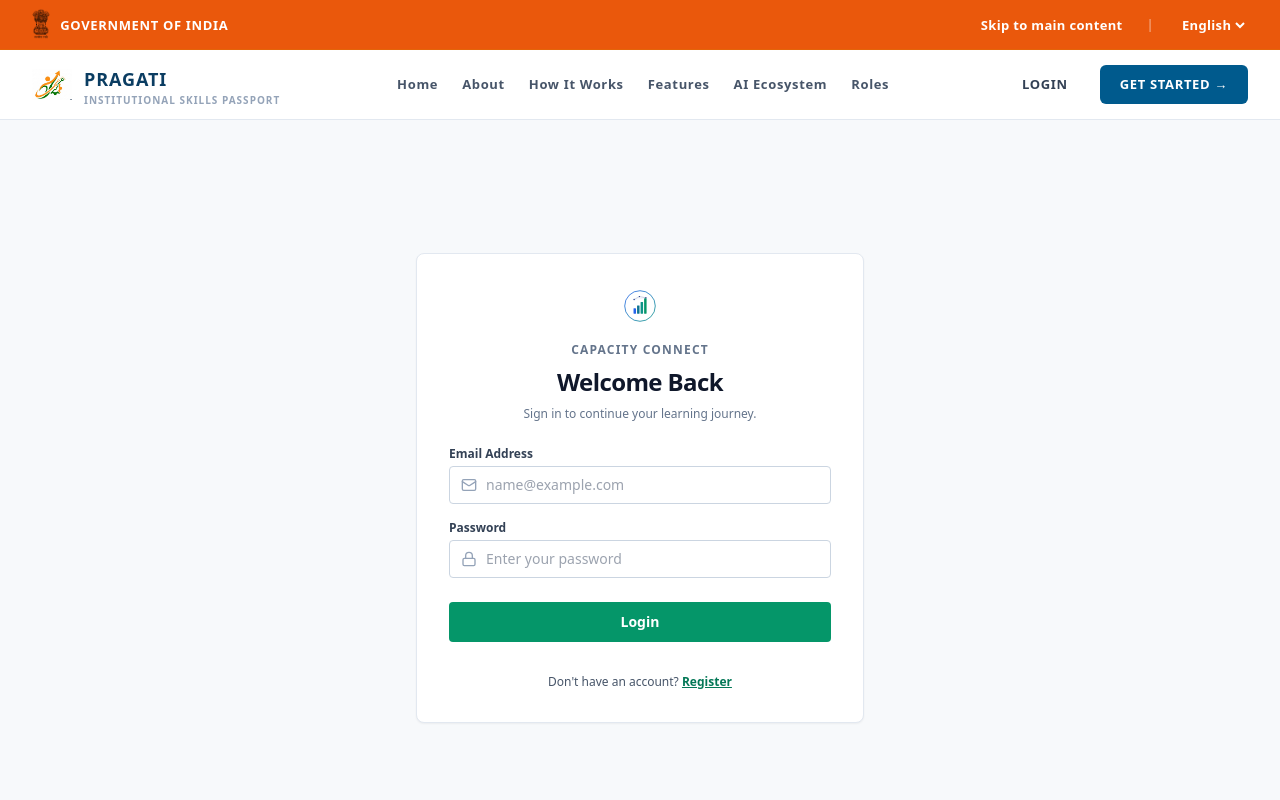
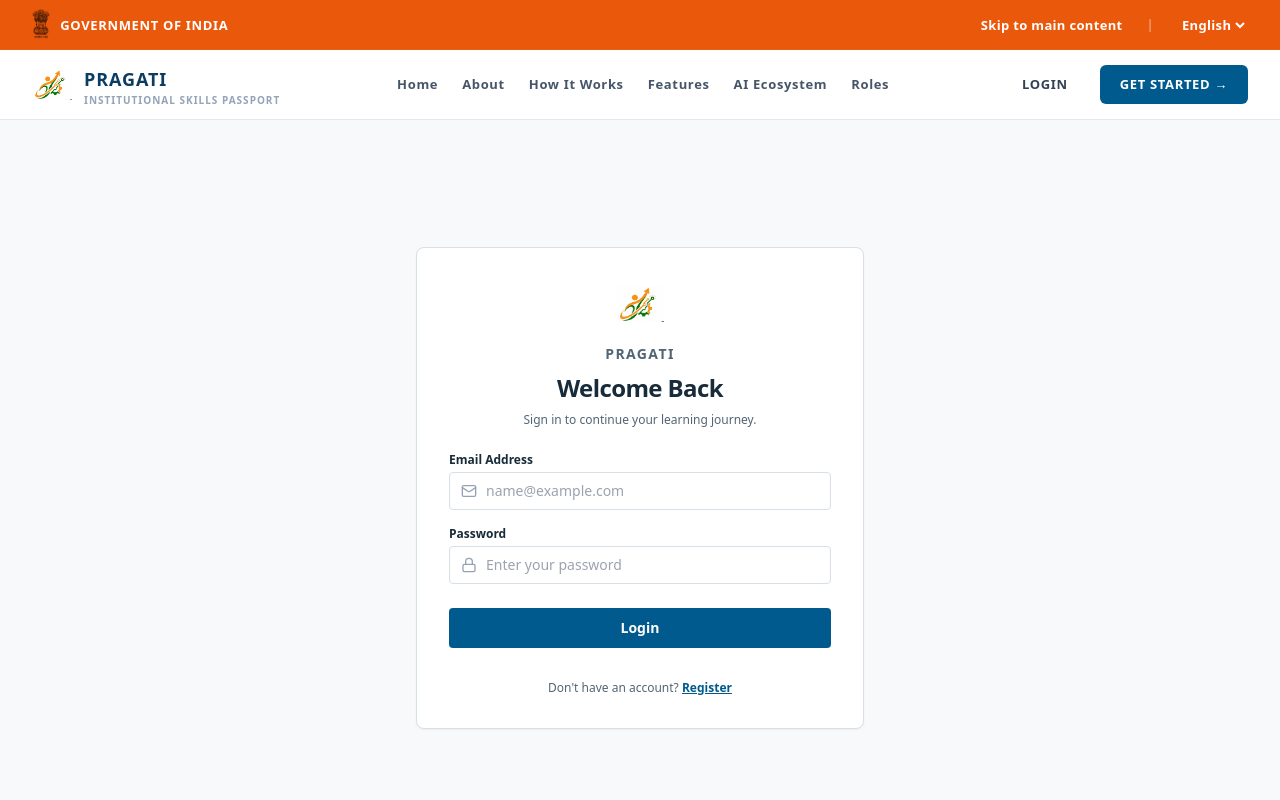
Before and after one commit to 2300031005/capacity_connect, a React (Vite) app in the folder client/: page /login in a window 1280 px wide. Shown: the top 800 px of the page. Built offline with nearby package versions, Linux system fonts and the light colour scheme; no server answers.

Commit message:
login pages

```diff
--- a/client/src/components/Button.jsx
+++ b/client/src/components/Button.jsx
@@ -15,9 +15,9 @@
   const baseStyles = 'inline-flex items-center justify-center font-medium transition-colors focus:outline-none focus:ring-2 focus:ring-offset-2 disabled:opacity-50 disabled:cursor-not-allowed rounded';
 
   const variants = {
-    primary: 'bg-emerald-600 text-white hover:bg-emerald-700 focus:ring-emerald-500',
-    secondary: 'bg-slate-800 text-white hover:bg-slate-900 focus:ring-slate-700',
-    outline: 'border border-slate-300 text-slate-700 bg-white hover:bg-slate-100 focus:ring-slate-400',
+    primary: 'bg-[#005A8D] text-white hover:bg-[#0B3D62] focus:ring-[#005A8D]',
+    secondary: 'bg-white text-[#172B3A] border border-[#D7E0E7] hover:bg-[#F7F9FB] focus:ring-[#005A8D]',
+    outline: 'border border-[#005A8D] text-[#005A8D] bg-white hover:bg-blue-50 focus:ring-[#005A8D]',
     danger: 'bg-red-600 text-white hover:bg-red-700 focus:ring-red-500',
   };
 
--- a/client/src/components/Loading.jsx
+++ b/client/src/components/Loading.jsx
@@ -10,7 +10,7 @@
   return (
     <div className={`flex items-center justify-center gap-3 py-4 text-slate-600 ${className}`}>
       <div
-        className={`animate-spin rounded-full border-slate-300 border-t-emerald-600 ${sizeClasses[size] || sizeClasses.md}`}
+        className={`animate-spin rounded-full border-slate-300 border-t-[#005A8D] ${sizeClasses[size] || sizeClasses.md}`}
       />
       {message && <span className="text-sm font-medium">{message}</span>}
     </div>
--- a/client/src/components/ProtectedRoute.jsx
+++ b/client/src/components/ProtectedRoute.jsx
@@ -44,7 +44,7 @@
             <button
               type="button"
               onClick={() => restoreSession()}
-              className="w-full sm:w-auto px-4 py-2 bg-emerald-600 hover:bg-emerald-700 text-white rounded-lg text-xs font-semibold inline-flex items-center justify-center gap-1.5 transition-colors shadow-sm"
+              className="w-full sm:w-auto px-4 py-2 bg-[#005A8D] hover:bg-[#0B3D62] text-white rounded-lg text-xs font-semibold inline-flex items-center justify-center gap-1.5 transition-colors shadow-sm"
             >
               <RefreshCw className="w-3.5 h-3.5" />
               <span>Check Reactivation</span>
--- a/client/src/layouts/DashboardLayout.jsx
+++ b/client/src/layouts/DashboardLayout.jsx
@@ -7,7 +7,7 @@
   const [sidebarOpen, setSidebarOpen] = useState(false);
 
   return (
-    <div className="min-h-screen flex flex-col bg-slate-50 text-slate-900">
+    <div className="min-h-screen flex flex-col bg-[#F7F9FB] text-[#172B3A]">
       {/* Top Header */}
       <Topbar onMenuClick={() => setSidebarOpen(true)} />
 
--- a/client/src/layouts/Sidebar.jsx
+++ b/client/src/layouts/Sidebar.jsx
@@ -55,9 +55,9 @@
   const navItems = roleNavItems[role] || roleNavItems.trainee;
 
   const roleBadgeInfo = {
-    trainee: { label: 'Trainee Space', icon: GraduationCap, color: 'bg-blue-50 text-blue-700 border-blue-200' },
-    trainer: { label: 'Trainer Hub', icon: UserCheck, color: 'bg-teal-50 text-teal-700 border-teal-200' },
-    admin: { label: 'Administrator', icon: ShieldCheck, color: 'bg-emerald-50 text-emerald-700 border-emerald-200' },
+    trainee: { label: 'Trainee Space', icon: GraduationCap, color: 'bg-blue-50 text-[#005A8D] border-[#D7E0E7]' },
+    trainer: { label: 'Trainer Hub', icon: UserCheck, color: 'bg-[#F7F9FB] text-[#526575] border-[#D7E0E7]' },
+    admin: { label: 'Administrator', icon: ShieldCheck, color: 'bg-[#F7F9FB] text-[#16834B] border-[#D7E0E7]' },
   };
 
   const currentBadge = roleBadgeInfo[role] || roleBadgeInfo.trainee;
@@ -75,13 +75,13 @@
 
       {/* Sidebar Container */}
       <aside
-        className={`fixed inset-y-0 left-0 z-50 w-64 min-w-[16rem] bg-white border-r border-slate-200 transform transition-transform duration-200 ease-in-out md:translate-x-0 md:sticky md:top-16 md:h-[calc(100vh-4rem)] md:z-0 flex flex-col justify-between shrink-0 overflow-y-auto ${
+        className={`fixed inset-y-0 left-0 z-50 w-64 min-w-[16rem] bg-white border-r border-[#D7E0E7] transform transition-transform duration-200 ease-in-out md:translate-x-0 md:sticky md:top-16 md:h-[calc(100vh-4rem)] md:z-0 flex flex-col justify-between shrink-0 overflow-y-auto ${
           isOpen ? 'translate-x-0' : '-translate-x-full'
         }`}
       >
         <div>
           {/* Sidebar Role Badge */}
-          <div className="p-4 border-b border-slate-100">
+          <div className="p-4 border-b border-[#D7E0E7]">
             <div className={`flex items-center gap-2 px-3 py-2 rounded border text-xs font-semibold ${currentBadge.color}`}>
               <RoleIcon className="w-4 h-4" />
               <span>{currentBadge.label}</span>
@@ -118,12 +118,14 @@
                   className={({ isActive }) =>
                     `flex items-center gap-3 px-3 py-2.5 rounded text-sm font-medium transition-colors ${
                       isActive
-                        ? 'bg-slate-900 text-white'
-                        : 'text-slate-600 hover:text-slate-900 hover:bg-slate-100'
+                        ? 'bg-blue-50 text-[#005A8D] font-semibold'
+                        : 'text-[#526575] hover:text-[#172B3A] hover:bg-[#F7F9FB]'
                     }`
                   }
                 >
-                  <Icon className="w-4 h-4" />
+                  <Icon className={`w-4 h-4 ${
+                    /* Icon inherits parent color from NavLink className above */ ''
+                  }`} />
                   <span>{item.name}</span>
                 </NavLink>
               );
@@ -132,9 +134,9 @@
         </div>
 
         {/* Sidebar Footer Info */}
-        <div className="p-4 border-t border-slate-100 text-xs text-slate-400">
-          <p className="font-semibold text-slate-700">Capacity Connect</p>
-          <p className="text-[11px] text-slate-400">Digital Capacity Building Platform</p>
+        <div className="p-4 border-t border-[#D7E0E7] text-xs">
+          <p className="font-semibold text-[#0B3D62]">PRAGATI</p>
+          <p className="text-[11px] text-[#526575]">Digital Capacity Building Platform</p>
         </div>
       </aside>
     </>
--- a/client/src/layouts/Topbar.jsx
+++ b/client/src/layouts/Topbar.jsx
@@ -19,7 +19,7 @@
   };
 
   return (
-    <header className="bg-white border-b border-slate-200 sticky top-0 z-30">
+    <header className="bg-white border-b border-[#D7E0E7] sticky top-0 z-30">
       <div className="px-4 sm:px-6 lg:px-8">
         <div className="flex items-center justify-between h-16">
           {/* Left: Mobile Menu Trigger + Brand */}
@@ -27,7 +27,7 @@
             <button
               type="button"
               onClick={onMenuClick}
-              className="p-2 rounded text-slate-600 hover:text-slate-900 hover:bg-slate-100 md:hidden"
+              className="p-2 rounded text-[#526575] hover:text-[#172B3A] hover:bg-[#F7F9FB] md:hidden"
               aria-label="Open sidebar menu"
             >
               <Menu className="w-5 h-5" />
@@ -35,12 +35,12 @@
 
             <Link to="/" className="flex items-center gap-2.5">
               <img
-                src="/logo.svg"
-                alt="Capacity Connect Logo"
-                className="w-8 h-8 object-contain"
+                src="/LOGO-PRAGATI.jpg"
+                alt="PRAGATI Logo"
+                className="w-8 h-8 object-contain rounded"
               />
-              <span className="font-bold text-base tracking-tight text-slate-900 hidden sm:inline">
-                CAPACITY CONNECT
+              <span className="font-bold text-base tracking-tight text-[#0B3D62] hidden sm:inline">
+                PRAGATI
               </span>
             </Link>
           </div>
@@ -49,7 +49,7 @@
           <div className="flex items-center gap-4">
             <Link
               to="/"
-              className="text-xs font-medium text-slate-500 hover:text-slate-900 hidden md:inline-flex items-center gap-1"
+              className="text-xs font-medium text-[#526575] hover:text-[#005A8D] hidden md:inline-flex items-center gap-1"
             >
               <span>Public Portal</span>
               <ExternalLink className="w-3 h-3" />
@@ -60,10 +60,10 @@
             {/* User Profile info link */}
             <Link
               to={`/${user?.role || 'trainee'}/profile`}
-              className="flex items-center gap-2.5 p-1 rounded-lg hover:bg-slate-100 transition-colors group"
+              className="flex items-center gap-2.5 p-1 rounded-lg hover:bg-[#F7F9FB] transition-colors group"
               title="View my profile"
             >
-              <div className="w-8 h-8 rounded-full bg-slate-100 border border-slate-200 overflow-hidden flex items-center justify-center text-slate-700 font-bold text-xs shrink-0 group-hover:border-slate-400 transition-colors">
+              <div className="w-8 h-8 rounded-full bg-[#F7F9FB] border border-[#D7E0E7] overflow-hidden flex items-center justify-center text-[#172B3A] font-bold text-xs shrink-0 group-hover:border-[#005A8D] transition-colors">
                 {user?.photo ? (
                   <img
                     src={user.photo}
@@ -81,10 +81,10 @@
                 )}
               </div>
               <div className="hidden sm:block text-left">
-                <span className="text-xs font-bold text-slate-900 block leading-tight group-hover:text-blue-600 transition-colors">
+                <span className="text-xs font-bold text-[#172B3A] block leading-tight group-hover:text-[#005A8D] transition-colors">
                   {user?.name || 'User'}
                 </span>
-                <span className="text-[11px] text-slate-500 capitalize">
+                <span className="text-[11px] text-[#526575] capitalize">
                   {roleLabelMap[user?.role] || user?.role || 'Trainee'}
                 </span>
               </div>
@@ -94,7 +94,7 @@
             <button
               type="button"
               onClick={handleLogout}
-              className="inline-flex items-center gap-1.5 px-3 py-1.5 rounded text-xs font-semibold text-slate-700 hover:text-red-700 hover:bg-red-50 border border-slate-200 hover:border-red-200 transition-colors ml-2"
+              className="inline-flex items-center gap-1.5 px-3 py-1.5 rounded text-xs font-semibold text-[#526575] hover:text-red-700 hover:bg-red-50 border border-[#D7E0E7] hover:border-red-200 transition-colors ml-2"
               title="Logout session"
             >
               <LogOut className="w-3.5 h-3.5" />
--- a/client/src/pages/LoginPage.jsx
+++ b/client/src/pages/LoginPage.jsx
@@ -68,24 +68,24 @@
   };
 
   return (
-    <div className="min-h-[calc(100vh-4rem)] flex items-center justify-center px-4 sm:px-6 lg:px-8 py-12">
-      <div className="max-w-md w-full bg-white border border-slate-200 rounded-lg p-8 shadow-sm space-y-6">
+    <div className="min-h-[calc(100vh-4rem)] flex items-center justify-center px-4 sm:px-6 lg:px-8 py-12 bg-[#F7F9FB]">
+      <div className="max-w-md w-full bg-white border border-[#D7E0E7] rounded-lg p-8 shadow-sm space-y-6">
         {/* Brand & Header */}
         <div className="text-center space-y-2">
           <Link to="/" className="inline-flex items-center gap-2 mb-2">
             <img
-              src="/logo.svg"
-              alt="Capacity Connect Logo"
-              className="w-10 h-10 object-contain mx-auto"
+              src="/LOGO-PRAGATI.jpg"
+              alt="PRAGATI Logo"
+              className="w-12 h-12 object-contain mx-auto rounded"
             />
           </Link>
-          <h1 className="text-xs font-bold uppercase tracking-widest text-slate-500">
-            CAPACITY CONNECT
+          <h1 className="text-sm font-bold uppercase tracking-widest text-[#526575]">
+            PRAGATI
           </h1>
-          <h2 className="text-2xl font-bold text-slate-900 tracking-tight">
+          <h2 className="text-2xl font-bold text-[#172B3A] tracking-tight">
             Welcome Back
           </h2>
-          <p className="text-xs text-slate-500">
+          <p className="text-xs text-[#526575]">
             Sign in to continue your learning journey.
           </p>
         </div>
@@ -108,8 +108,8 @@
 
         {/* Success Alert if redirected from Registration */}
         {successMessage && (
-          <div className="border border-emerald-200 bg-emerald-50 text-emerald-800 text-xs px-4 py-3 rounded flex items-center gap-2">
-            <CheckCircle2 className="w-4 h-4 text-emerald-600 flex-shrink-0" />
+          <div className="border border-green-200 bg-green-50 text-[#16834B] text-xs px-4 py-3 rounded flex items-center gap-2">
+            <CheckCircle2 className="w-4 h-4 text-[#16834B] flex-shrink-0" />
             <span>{successMessage}</span>
           </div>
         )}
@@ -120,7 +120,7 @@
         {/* Login Form */}
         <form onSubmit={handleSubmit} className="space-y-4">
           <div>
-            <label className="block text-xs font-semibold text-slate-700 mb-1" htmlFor="email">
+            <label className="block text-xs font-semibold text-[#172B3A] mb-1" htmlFor="email">
               Email Address
             </label>
             <div className="relative">
@@ -134,14 +134,14 @@
                 value={email}
                 onChange={(e) => setEmail(e.target.value)}
                 placeholder="name@example.com"
-                className="w-full pl-9 pr-3 py-2 text-sm border border-slate-300 rounded focus:outline-none focus:ring-2 focus:ring-emerald-500 focus:border-emerald-500"
+                className="w-full pl-9 pr-3 py-2 text-sm border border-[#D7E0E7] rounded focus:outline-none focus:ring-2 focus:ring-[#005A8D] focus:border-[#005A8D]"
                 disabled={loading}
               />
             </div>
           </div>
 
           <div>
-            <label className="block text-xs font-semibold text-slate-700 mb-1" htmlFor="password">
+            <label className="block text-xs font-semibold text-[#172B3A] mb-1" htmlFor="password">
               Password
             </label>
             <div className="relative">
@@ -155,7 +155,7 @@
                 value={password}
                 onChange={(e) => setPassword(e.target.value)}
                 placeholder="Enter your password"
-                className="w-full pl-9 pr-3 py-2 text-sm border border-slate-300 rounded focus:outline-none focus:ring-2 focus:ring-emerald-500 focus:border-emerald-500"
+                className="w-full pl-9 pr-3 py-2 text-sm border border-[#D7E0E7] rounded focus:outline-none focus:ring-2 focus:ring-[#005A8D] focus:border-[#005A8D]"
                 disabled={loading}
               />
             </div>
@@ -177,9 +177,9 @@
 
         {/* Register Link */}
         <div className="text-center pt-2">
-          <p className="text-xs text-slate-600">
+          <p className="text-xs text-[#526575]">
             Don't have an account?{' '}
-            <Link to="/register" className="font-semibold text-emerald-700 hover:text-emerald-800 underline">
+            <Link to="/register" className="font-semibold text-[#005A8D] hover:text-[#0B3D62] underline">
               Register
             </Link>
           </p>
--- a/client/src/pages/NotFoundPage.jsx
+++ b/client/src/pages/NotFoundPage.jsx
@@ -7,10 +7,10 @@
   return (
     <PageContainer>
       <div className="max-w-md mx-auto bg-white border border-slate-200 rounded p-8 text-center">
-        <div className="w-12 h-12 rounded bg-amber-50 text-amber-600 flex items-center justify-center mx-auto mb-4">
+        <div className="w-12 h-12 rounded bg-blue-50 text-[#0B3D62] flex items-center justify-center mx-auto mb-4 border border-[#D7E0E7]">
           <HelpCircle className="w-6 h-6" />
         </div>
-        <h1 className="text-2xl font-bold text-slate-900">404 - Page Not Found</h1>
+        <h1 className="text-2xl font-bold text-[#172B3A]">404 — Page Not Found</h1>
         <p className="text-xs text-slate-500 mt-2">
           The requested page route does not exist.
         </p>
@@ -18,7 +18,7 @@
         <div className="mt-6 pt-6 border-t border-slate-100">
           <Link
             to="/"
-            className="inline-flex items-center gap-1.5 text-xs font-semibold text-slate-600 hover:text-slate-900"
+            className="inline-flex items-center gap-1.5 text-xs font-semibold text-[#005A8D] hover:text-[#0B3D62]"
           >
             <ArrowLeft className="w-4 h-4" />
             Back to Home
--- a/client/src/pages/RegisterPage.jsx
+++ b/client/src/pages/RegisterPage.jsx
@@ -93,24 +93,24 @@
   };
 
   return (
-    <div className="min-h-[calc(100vh-4rem)] flex items-center justify-center px-4 sm:px-6 lg:px-8 py-12">
-      <div className="max-w-md w-full bg-white border border-slate-200 rounded-lg p-8 shadow-sm space-y-6">
+    <div className="min-h-[calc(100vh-4rem)] flex items-center justify-center px-4 sm:px-6 lg:px-8 py-12 bg-[#F7F9FB]">
+      <div className="max-w-md w-full bg-white border border-[#D7E0E7] rounded-lg p-8 shadow-sm space-y-6">
         {/* Brand & Header */}
         <div className="text-center space-y-2">
           <Link to="/" className="inline-flex items-center gap-2 mb-2">
             <img
-              src="/logo.svg"
-              alt="Capacity Connect Logo"
-              className="w-10 h-10 object-contain mx-auto"
+              src="/LOGO-PRAGATI.jpg"
+              alt="PRAGATI Logo"
+              className="w-12 h-12 object-contain mx-auto rounded"
             />
           </Link>
-          <h1 className="text-xs font-bold uppercase tracking-widest text-slate-500">
-            CAPACITY CONNECT
+          <h1 className="text-sm font-bold uppercase tracking-widest text-[#526575]">
+            PRAGATI
           </h1>
-          <h2 className="text-2xl font-bold text-slate-900 tracking-tight">
+          <h2 className="text-2xl font-bold text-[#172B3A] tracking-tight">
             Create Your Account
           </h2>
-          <p className="text-xs text-slate-500">
+          <p className="text-xs text-[#526575]">
             Start your capacity-building journey.
           </p>
         </div>
@@ -122,7 +122,7 @@
         <form onSubmit={handleSubmit} className="space-y-4">
           {/* Full Name */}
           <div>
-            <label className="block text-xs font-semibold text-slate-700 mb-1" htmlFor="name">
+            <label className="block text-xs font-semibold text-[#172B3A] mb-1" htmlFor="name">
               Full Name
             </label>
             <div className="relative">
@@ -137,7 +137,7 @@
                 value={formData.name}
                 onChange={handleChange}
                 placeholder="John Doe"
-                className="w-full pl-9 pr-3 py-2 text-sm border border-slate-300 rounded focus:outline-none focus:ring-2 focus:ring-emerald-500 focus:border-emerald-500"
+                className="w-full pl-9 pr-3 py-2 text-sm border border-[#D7E0E7] rounded focus:outline-none focus:ring-2 focus:ring-[#005A8D] focus:border-[#005A8D]"
                 disabled={loading}
               />
             </div>
@@ -145,7 +145,7 @@
 
           {/* Email Address */}
           <div>
-            <label className="block text-xs font-semibold text-slate-700 mb-1" htmlFor="email">
+            <label className="block text-xs font-semibold text-[#172B3A] mb-1" htmlFor="email">
               Email Address
             </label>
             <div className="relative">
@@ -160,7 +160,7 @@
                 value={formData.email}
                 onChange={handleChange}
                 placeholder="name@example.com"
-                className="w-full pl-9 pr-3 py-2 text-sm border border-slate-300 rounded focus:outline-none focus:ring-2 focus:ring-emerald-500 focus:border-emerald-500"
+                className="w-full pl-9 pr-3 py-2 text-sm border border-[#D7E0E7] rounded focus:outline-none focus:ring-2 focus:ring-[#005A8D] focus:border-[#005A8D]"
                 disabled={loading}
               />
             </div>
@@ -168,7 +168,7 @@
 
           {/* Department */}
           <div>
-            <label className="block text-xs font-semibold text-slate-700 mb-1" htmlFor="department">
+            <label className="block text-xs font-semibold text-[#172B3A] mb-1" htmlFor="department">
               Department <span className="text-slate-400 font-normal">(Optional)</span>
             </label>
             <div className="relative">
@@ -182,7 +182,7 @@
                 value={formData.department}
                 onChange={handleChange}
                 placeholder="e.g. Software Engineering"
-                className="w-full pl-9 pr-3 py-2 text-sm border border-slate-300 rounded focus:outline-none focus:ring-2 focus:ring-emerald-500 focus:border-emerald-500"
+                className="w-full pl-9 pr-3 py-2 text-sm border border-[#D7E0E7] rounded focus:outline-none focus:ring-2 focus:ring-[#005A8D] focus:border-[#005A8D]"
                 disabled={loading}
               />
             </div>
@@ -190,7 +190,7 @@
 
           {/* Role Selection (Trainee or Trainer Only) */}
           <div>
-            <label className="block text-xs font-semibold text-slate-700 mb-1" htmlFor="role">
+            <label className="block text-xs font-semibold text-[#172B3A] mb-1" htmlFor="role">
               Account Role
             </label>
             <div className="relative">
@@ -202,21 +202,21 @@
                 name="role"
                 value={formData.role}
                 onChange={handleChange}
-                className="w-full pl-9 pr-3 py-2 text-sm border border-slate-300 rounded focus:outline-none focus:ring-2 focus:ring-emerald-500 focus:border-emerald-500 bg-white"
+                className="w-full pl-9 pr-3 py-2 text-sm border border-[#D7E0E7] rounded focus:outline-none focus:ring-2 focus:ring-[#005A8D] focus:border-[#005A8D] bg-white"
                 disabled={loading}
               >
                 <option value="trainee">Trainee (Learner & Skill Building)</option>
                 <option value="trainer">Trainer (Instructor & Curriculum Author)</option>
               </select>
             </div>
-            <p className="text-[11px] text-slate-400 mt-1">
+            <p className="text-[11px] text-[#526575] mt-1">
               Admin accounts cannot be registered publicly.
             </p>
           </div>
 
           {/* Password */}
           <div>
-            <label className="block text-xs font-semibold text-slate-700 mb-1" htmlFor="password">
+            <label className="block text-xs font-semibold text-[#172B3A] mb-1" htmlFor="password">
               Password
             </label>
             <div className="relative">
@@ -231,7 +231,7 @@
                 value={formData.password}
                 onChange={handleChange}
                 placeholder="At least 6 characters"
-                className="w-full pl-9 pr-3 py-2 text-sm border border-slate-300 rounded focus:outline-none focus:ring-2 focus:ring-emerald-500 focus:border-emerald-500"
+                className="w-full pl-9 pr-3 py-2 text-sm border border-[#D7E0E7] rounded focus:outline-none focus:ring-2 focus:ring-[#005A8D] focus:border-[#005A8D]"
                 disabled={loading}
               />
             </div>
@@ -239,7 +239,7 @@
 
           {/* Confirm Password */}
           <div>
-            <label className="block text-xs font-semibold text-slate-700 mb-1" htmlFor="confirmPassword">
+            <label className="block text-xs font-semibold text-[#172B3A] mb-1" htmlFor="confirmPassword">
               Confirm Password
             </label>
             <div className="relative">
@@ -254,7 +254,7 @@
                 value={formData.confirmPassword}
                 onChange={handleChange}
                 placeholder="Re-enter your password"
-                className="w-full pl-9 pr-3 py-2 text-sm border border-slate-300 rounded focus:outline-none focus:ring-2 focus:ring-emerald-500 focus:border-emerald-500"
+                className="w-full pl-9 pr-3 py-2 text-sm border border-[#D7E0E7] rounded focus:outline-none focus:ring-2 focus:ring-[#005A8D] focus:border-[#005A8D]"
                 disabled={loading}
               />
             </div>
@@ -277,9 +277,9 @@
 
         {/* Login Link */}
         <div className="text-center pt-2 border-t border-slate-100">
-          <p className="text-xs text-slate-600">
+          <p className="text-xs text-[#526575]">
             Already have an account?{' '}
-            <Link to="/login" className="font-semibold text-emerald-700 hover:text-emerald-800 underline">
+            <Link to="/login" className="font-semibold text-[#005A8D] hover:text-[#0B3D62] underline">
               Login
             </Link>
           </p>
```
Also changed, not shown: client/tailwind.config.js (+12 -1 lines).
